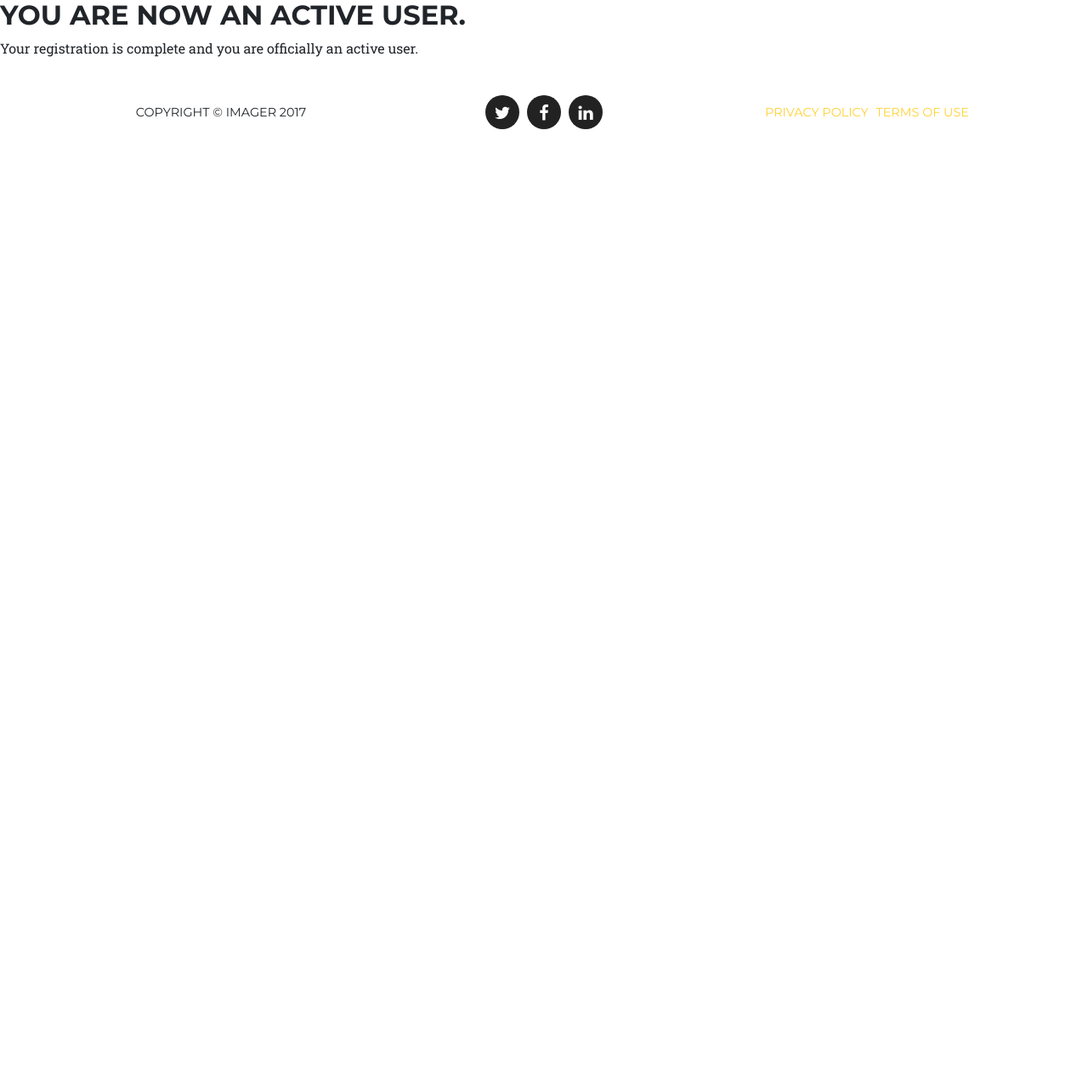
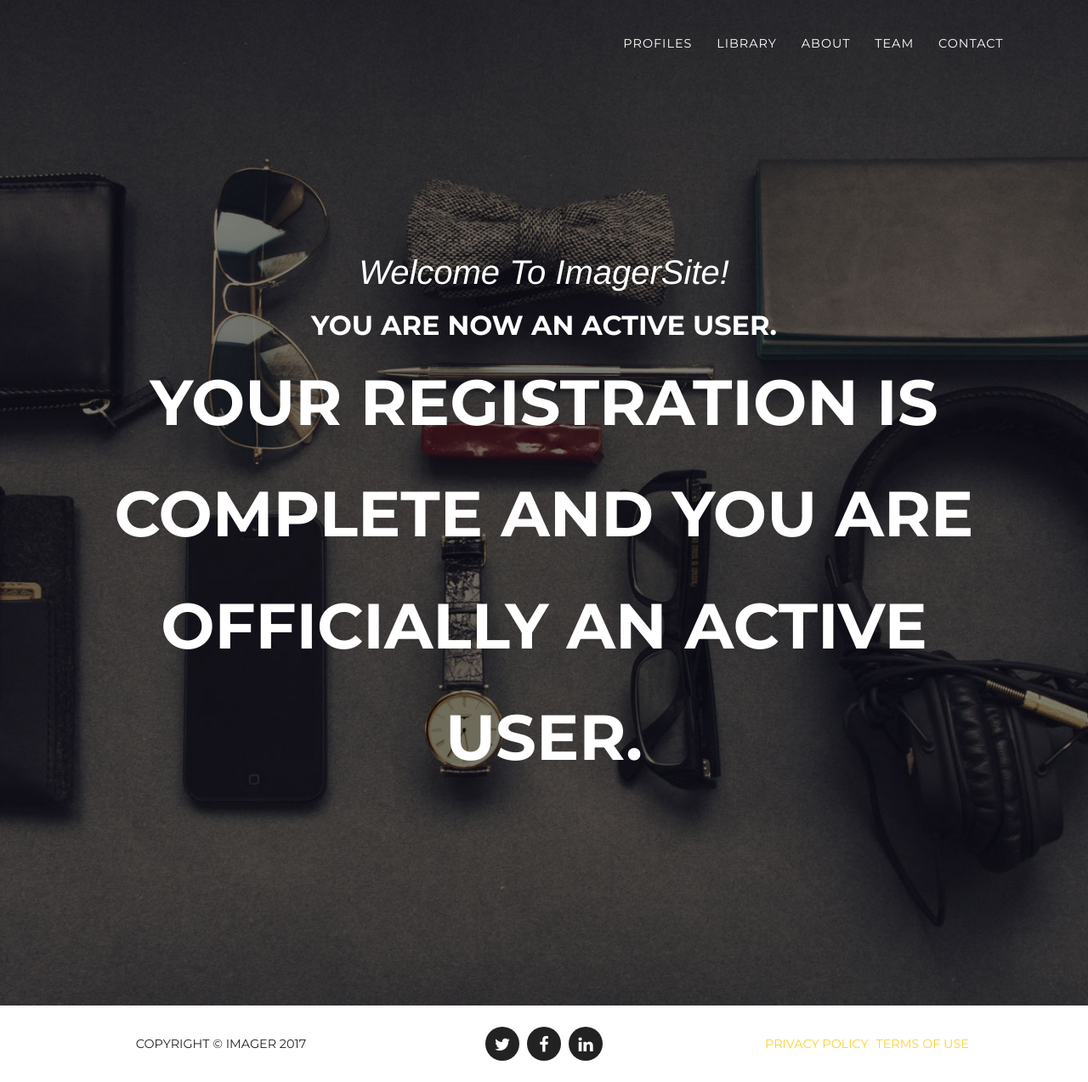
Before and after one commit to akarnoski/django-imager, a Django app: template imagersite/imagersite/templates/registration/activation_complete.html in a window 1280 px wide. Shown: the whole page at 85% size. Before the commit the page ends 152 px from the top, so only its background shows below. Run offline with Django 3.2, Linux system fonts and the light colour scheme; the template is opened without the code that fills it, so the values that code supplies are empty; some libraries are stand-ins or nearby versions; some web fonts are replaced.

Commit message:
changed activation and registaion html templates

```diff
--- a/imagersite/imagersite/templates/registration/activation_complete.html
+++ b/imagersite/imagersite/templates/registration/activation_complete.html
@@ -1,8 +1,15 @@
 {% extends 'imagersite/base.html' %}
 
-{% block title %}Active User{% endblock %}
 
 {% block content %}
-<h2>You are now an active user.</h2>
-  <p>Your registration is complete and you are officially an active user.</p>
+<header class="masthead">
+      <div class="container">
+        <div class="intro-text">
+          <div class="intro-lead-in">Welcome To ImagerSite!</div>
+          <div class="intro-heading">
+            <h2>You are now an active user.</h2>
+            <p>Your registration is complete and you are officially an active user.</p>
+        </div>
+      </div>
+    </header>
 {% endblock %}
```
Also changed, not shown: imagersite/imagersite/templates/registration/activate.html (+12 -4 lines), imagersite/imagersite/templates/registration/registration_complete.html (+10 -4 lines).
